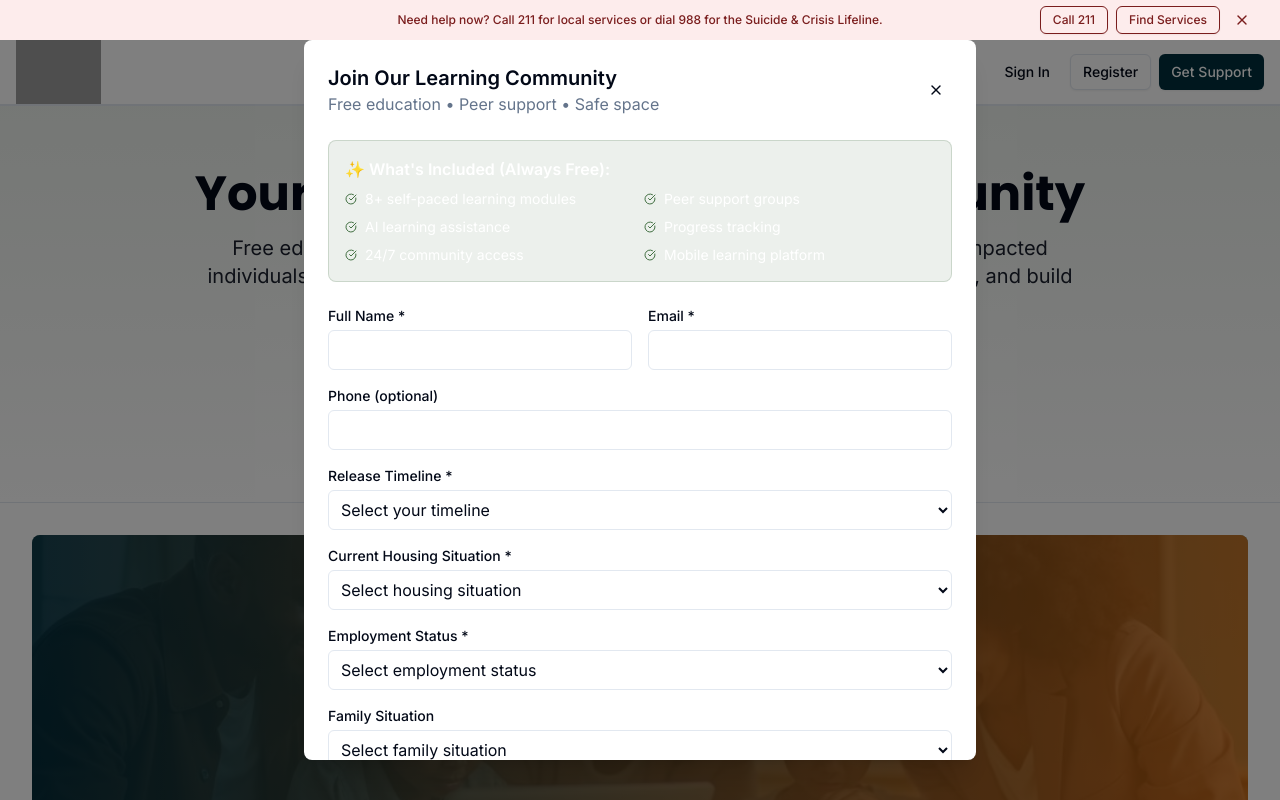
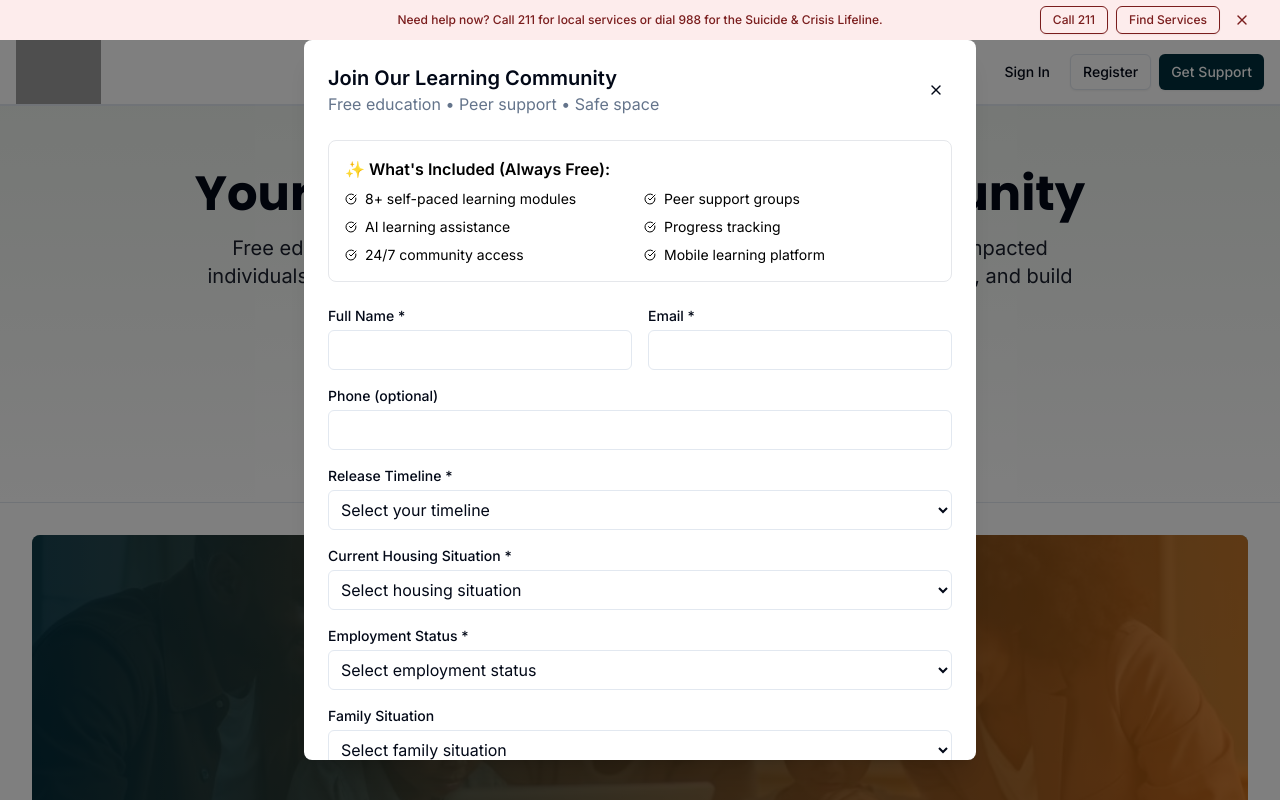
Before and after one commit to coachkay1227/forwardfocus-foundation, a React (Vite) app: page /learn in a window 1280 px wide. Both pictures are taken after a click on the button "Apply to Join Community". Shown: the top 800 px of the page. Built offline with nearby package versions, Linux system fonts and the light colour scheme; grey boxes are pictures that could not be loaded.

Commit message:
Update background and text colors

```diff
--- a/src/components/learn/CommunityApplication.tsx
+++ b/src/components/learn/CommunityApplication.tsx
@@ -82,31 +82,31 @@ export const CommunityApplication = ({ isOpen, onClose }: CommunityApplicationPr
             </button>
           </div>
 
-          <div className="bg-accent/10 border border-accent/20 rounded-lg p-4 mb-6">
-            <h4 className="font-semibold text-accent-foreground mb-2">✨ What's Included (Always Free):</h4>
-            <div className="grid md:grid-cols-2 gap-2 text-sm text-accent-foreground">
+          <div className="bg-white border border-gray-200 rounded-lg p-4 mb-6">
+            <h4 className="font-semibold text-black mb-2">✨ What's Included (Always Free):</h4>
+            <div className="grid md:grid-cols-2 gap-2 text-sm text-black">
               <div className="flex items-center gap-2">
-                <CheckCircle className="h-3 w-3 text-accent" />
+                <CheckCircle className="h-3 w-3 text-black" />
                 8+ self-paced learning modules
               </div>
               <div className="flex items-center gap-2">
-                <CheckCircle className="h-3 w-3 text-accent" />
+                <CheckCircle className="h-3 w-3 text-black" />
                 Peer support groups
               </div>
               <div className="flex items-center gap-2">
-                <CheckCircle className="h-3 w-3 text-accent" />
+                <CheckCircle className="h-3 w-3 text-black" />
                 AI learning assistance
               </div>
               <div className="flex items-center gap-2">
-                <CheckCircle className="h-3 w-3 text-accent" />
+                <CheckCircle className="h-3 w-3 text-black" />
                 Progress tracking
               </div>
               <div className="flex items-center gap-2">
-                <CheckCircle className="h-3 w-3 text-accent" />
+                <CheckCircle className="h-3 w-3 text-black" />
                 24/7 community access
               </div>
               <div className="flex items-center gap-2">
-                <CheckCircle className="h-3 w-3 text-accent" />
+                <CheckCircle className="h-3 w-3 text-black" />
                 Mobile learning platform
               </div>
             </div>
```
